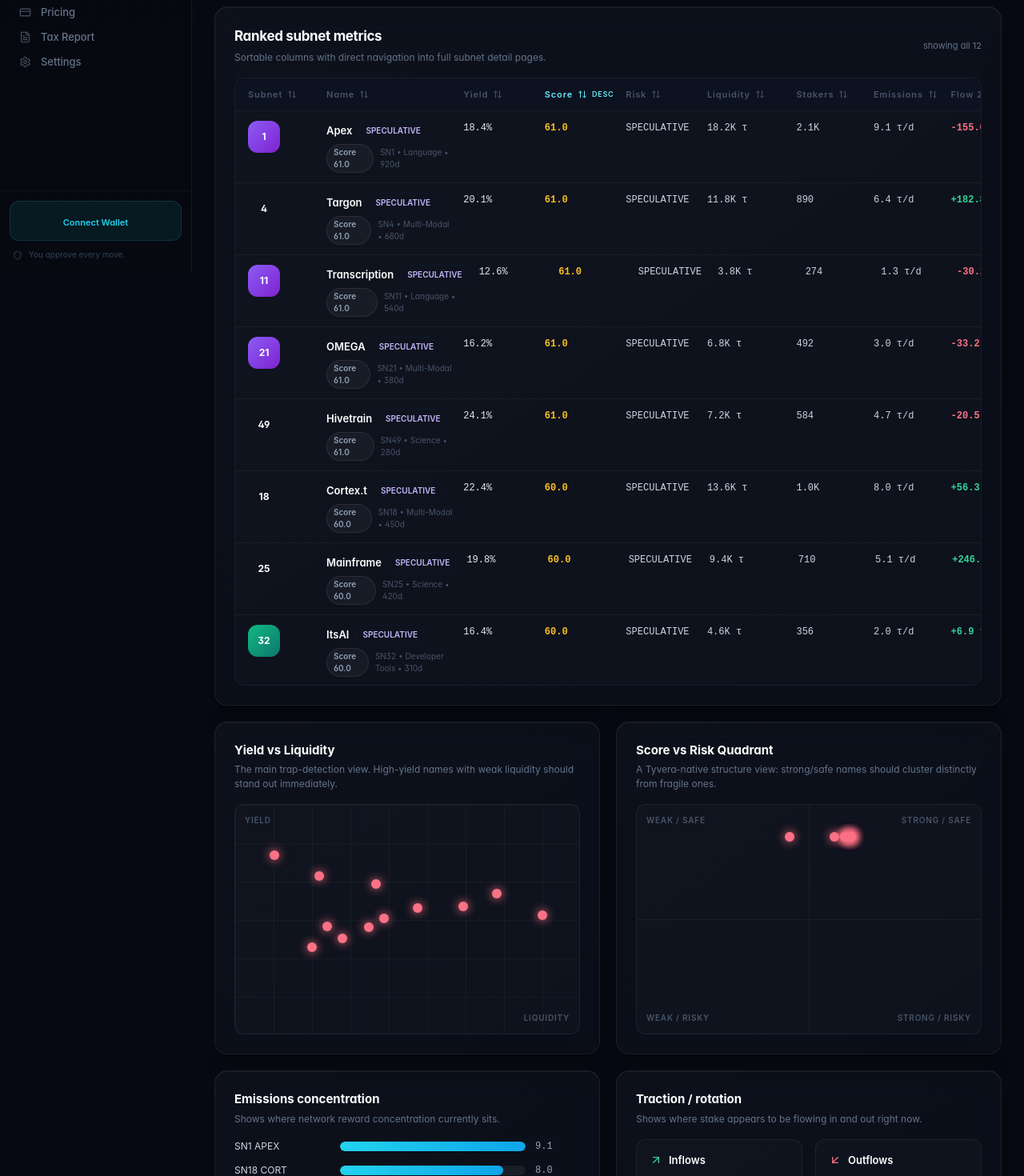
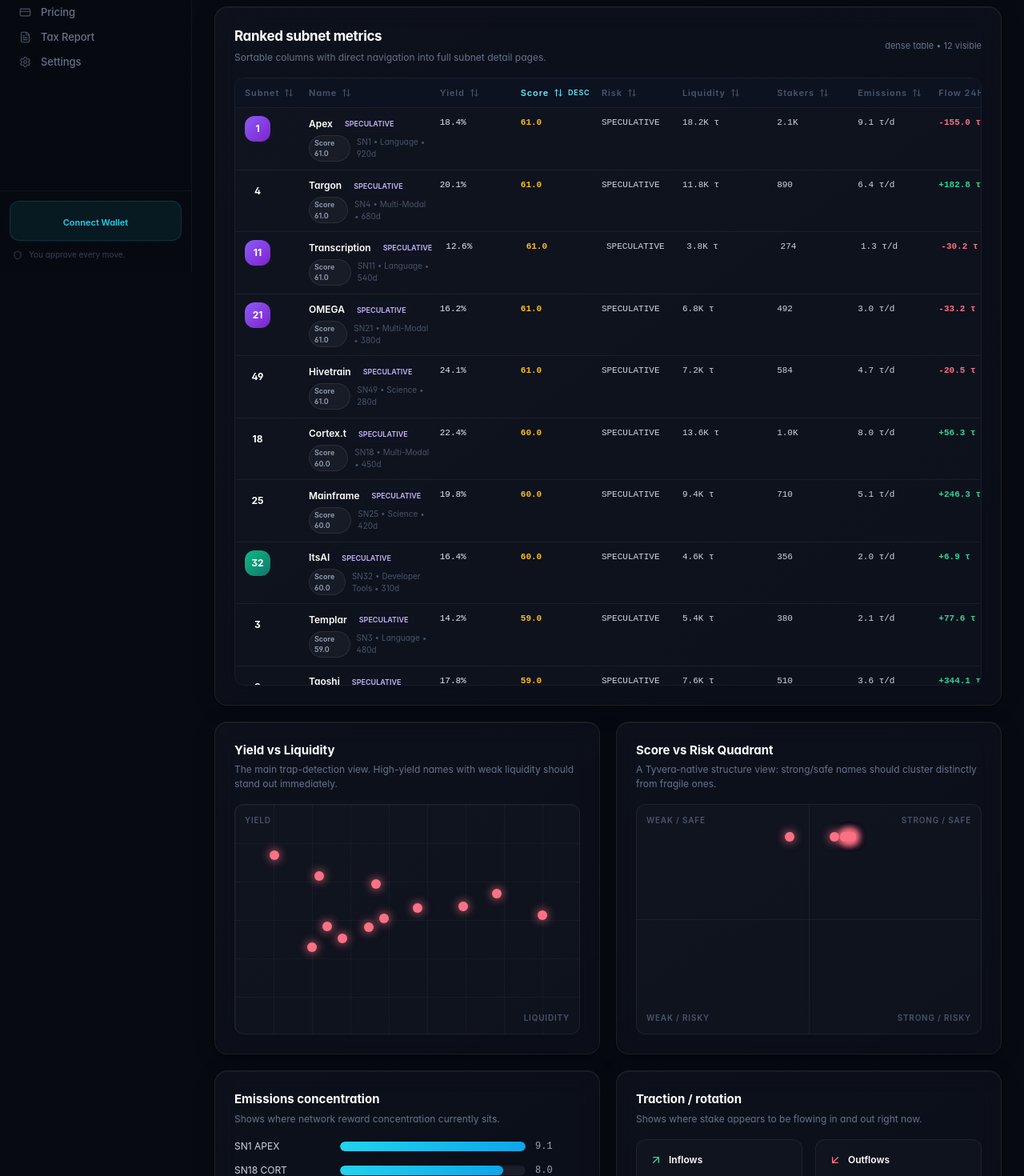
Before and after one commit to openclawbeta/tyvera, a Next.js app: page /metrics in a window 1280 px wide. Shown: the part 460-1930 px from the top of the page at 80% size. Built offline with nearby package versions, Linux system fonts and the light colour scheme; no server answers.

Commit message:
tighten metrics table density

```diff
--- a/app/(app)/metrics/page.tsx
+++ b/app/(app)/metrics/page.tsx
@@ -297,12 +297,12 @@ export default function MetricsPage() {
                 <div className="text-[17px] font-bold text-white tracking-[-0.02em]">Ranked subnet metrics</div>
                 <div className="text-[12px] text-slate-500 mt-1">Sortable columns with direct navigation into full subnet detail pages.</div>
               </div>
-              <div className="text-[11px] text-slate-500">showing all {filtered.length}</div>
+              <div className="text-[11px] text-slate-500">dense table • {filtered.length} visible</div>
             </div>
 
             <div className="overflow-x-auto rounded-xl border border-white/[0.06] max-h-[760px]">
               <div className="min-w-[1280px]">
-                <div className="sticky top-0 z-10 grid grid-cols-[86px_1.6fr_.9fr_.9fr_.9fr_1fr_.85fr_.85fr_.9fr_.85fr_.8fr_.8fr] gap-3 px-4 py-3 text-[11px] font-semibold uppercase tracking-[0.08em] bg-[#0d1220] border-b border-white/[0.05]">
+                <div className="sticky top-0 z-10 grid grid-cols-[70px_1.35fr_.8fr_.8fr_.8fr_.95fr_.8fr_.8fr_.85fr_.8fr_.75fr_.75fr] gap-2.5 px-3 py-2.5 text-[11px] font-semibold uppercase tracking-[0.08em] bg-[#0d1220] border-b border-white/[0.05]">
                   <SortHeader label="Subnet" sortKey="netuid" currentKey={sortKey} currentDirection={sortDirection} onSort={handleSort} />
                   <SortHeader label="Name" sortKey="name" currentKey={sortKey} currentDirection={sortDirection} onSort={handleSort} />
                   <SortHeader label="Yield" sortKey="yield" currentKey={sortKey} currentDirection={sortDirection} onSort={handleSort} />
@@ -324,33 +324,33 @@ export default function MetricsPage() {
                       key={subnet.netuid}
                       onClick={() => router.push(`/subnets/${subnet.netuid}`)}
                       onMouseEnter={() => setSelected(subnet)}
-                      className="grid w-full text-left grid-cols-[86px_1.6fr_.9fr_.9fr_.9fr_1fr_.85fr_.85fr_.9fr_.85fr_.8fr_.8fr] gap-3 px-4 py-3 border-b border-white/[0.05] bg-white/[0.015] hover:bg-white/[0.03] transition-all"
+                      className="grid w-full text-left grid-cols-[70px_1.35fr_.8fr_.8fr_.8fr_.95fr_.8fr_.8fr_.85fr_.8fr_.75fr_.75fr] gap-2.5 px-3 py-2.5 border-b border-white/[0.05] bg-white/[0.015] hover:bg-white/[0.03] transition-all"
                     >
                       <div className="flex items-center">
-                        <div className={cn("w-10 h-10 rounded-xl flex items-center justify-center text-xs font-bold text-white bg-gradient-to-br", subnetGradient(subnet.netuid))}>
+                        <div className={cn("w-8 h-8 rounded-lg flex items-center justify-center text-xs font-bold text-white bg-gradient-to-br", subnetGradient(subnet.netuid))}>
                           {subnet.netuid}
                         </div>
                       </div>
                       <div>
                         <div className="flex items-center gap-2">
-                          <div className="text-[13px] font-semibold text-white">{subnet.name}</div>
-                          <span className={cn("px-2 py-1 rounded-full text-[10px] font-semibold border", riskBg(subnet.risk))}>{subnet.risk}</span>
+                          <div className="text-[12px] font-semibold text-white">{subnet.name}</div>
+                          <span className={cn("px-1.5 py-0.5 rounded-full text-[9px] font-semibold border", riskBg(subnet.risk))}>{subnet.risk}</span>
                         </div>
                         <div className="flex items-center gap-2 mt-1">
-                          <span className={cn("px-2 py-0.5 rounded-full text-[10px] font-semibold border", subnet.score >= 85 ? "bg-emerald-400/10 text-emerald-300 border-emerald-400/20" : subnet.score >= 75 ? "bg-amber-400/10 text-amber-300 border-amber-400/20" : "bg-white/[0.04] text-slate-400 border-white/[0.08]")}>Score {subnet.score.toFixed(1)}</span>
+                          <span className={cn("px-1.5 py-0.5 rounded-full text-[9px] font-semibold border", subnet.score >= 85 ? "bg-emerald-400/10 text-emerald-300 border-emerald-400/20" : subnet.score >= 75 ? "bg-amber-400/10 text-amber-300 border-amber-400/20" : "bg-white/[0.04] text-slate-400 border-white/[0.08]")}>Score {subnet.score.toFixed(1)}</span>
                           <span className="text-[10px] text-slate-600">SN{subnet.netuid} • {subnet.category} • {subnet.age}d</span>
                         </div>
                       </div>
-                      <div className="font-mono text-[12px] text-slate-200">{subnet.yield.toFixed(1)}%</div>
-                      <div className={cn("font-mono text-[12px] font-semibold", scoreColor(subnet.score))}>{subnet.score.toFixed(1)}</div>
-                      <div className="font-mono text-[12px] text-slate-300">{subnet.risk}</div>
-                      <div className="font-mono text-[12px] text-slate-300">{formatLiquidity(subnet.liquidity)}</div>
-                      <div className="font-mono text-[12px] text-slate-300">{formatLargeNumber(subnet.stakers)}</div>
-                      <div className="font-mono text-[12px] text-slate-300">{subnet.emissions.toFixed(1)} τ/d</div>
-                      <div className={cn("font-mono text-[12px] font-semibold", flow24h >= 0 ? "text-emerald-400" : "text-rose-400")}>{formatFlow(flow24h)}</div>
-                      <div className={cn("font-mono text-[12px] font-semibold", flowPct >= 0 ? "text-emerald-400" : "text-rose-400")}>{flowPct >= 0 ? "+" : ""}{flowPct.toFixed(1)}%</div>
-                      <div className={cn("font-mono text-[12px] font-semibold", subnet.yieldDelta7d >= 0 ? "text-emerald-400" : "text-rose-400")}>{subnet.yieldDelta7d >= 0 ? "+" : ""}{subnet.yieldDelta7d.toFixed(1)}%</div>
-                      <div className="font-mono text-[12px] text-slate-300">{subnet.confidence ?? "—"}</div>
+                      <div className="font-mono text-[11px] text-slate-200">{subnet.yield.toFixed(1)}%</div>
+                      <div className={cn("font-mono text-[11px] font-semibold", scoreColor(subnet.score))}>{subnet.score.toFixed(1)}</div>
+                      <div className="font-mono text-[11px] text-slate-300">{subnet.risk}</div>
+                      <div className="font-mono text-[11px] text-slate-300">{formatLiquidity(subnet.liquidity)}</div>
+                      <div className="font-mono text-[11px] text-slate-300">{formatLargeNumber(subnet.stakers)}</div>
+                      <div className="font-mono text-[11px] text-slate-300">{subnet.emissions.toFixed(1)} τ/d</div>
+                      <div className={cn("font-mono text-[11px] font-semibold", flow24h >= 0 ? "text-emerald-400" : "text-rose-400")}>{formatFlow(flow24h)}</div>
+                      <div className={cn("font-mono text-[11px] font-semibold", flowPct >= 0 ? "text-emerald-400" : "text-rose-400")}>{flowPct >= 0 ? "+" : ""}{flowPct.toFixed(1)}%</div>
+                      <div className={cn("font-mono text-[11px] font-semibold", subnet.yieldDelta7d >= 0 ? "text-emerald-400" : "text-rose-400")}>{subnet.yieldDelta7d >= 0 ? "+" : ""}{subnet.yieldDelta7d.toFixed(1)}%</div>
+                      <div className="font-mono text-[11px] text-slate-300">{subnet.confidence ?? "—"}</div>
                     </button>
                   );
                 })}
@@ -430,7 +430,7 @@ export default function MetricsPage() {
               <div className="text-[12px] text-slate-500 mb-4">Shows where stake appears to be flowing in and out right now.</div>
               <div className="grid grid-cols-1 md:grid-cols-2 gap-4">
                 <div className="rounded-xl border border-white/[0.06] bg-white/[0.02] p-4">
-                  <div className="flex items-center gap-2 text-[13px] font-semibold text-white mb-3"><ArrowUpRight className="w-4 h-4 text-emerald-400" /> Inflows</div>
+                  <div className="flex items-center gap-2 text-[12px] font-semibold text-white mb-3"><ArrowUpRight className="w-4 h-4 text-emerald-400" /> Inflows</div>
                   <div className="space-y-3">
                     {topInflows.map((subnet) => (
                       <div key={subnet.netuid} className="text-[12px]">
@@ -441,7 +441,7 @@ export default function MetricsPage() {
                   </div>
                 </div>
                 <div className="rounded-xl border border-white/[0.06] bg-white/[0.02] p-4">
-                  <div className="flex items-center gap-2 text-[13px] font-semibold text-white mb-3"><ArrowDownLeft className="w-4 h-4 text-rose-400" /> Outflows</div>
+                  <div className="flex items-center gap-2 text-[12px] font-semibold text-white mb-3"><ArrowDownLeft className="w-4 h-4 text-rose-400" /> Outflows</div>
                   <div className="space-y-3">
                     {topOutflows.map((subnet) => (
                       <div key={subnet.netuid} className="text-[12px]">
@@ -496,7 +496,7 @@ export default function MetricsPage() {
             {bestOpportunity && (
               <div className="space-y-4">
                 <div>
-                  <div className="text-[15px] font-semibold text-white">SN{bestOpportunity.netuid} {bestOpportunity.name}</div>
+                  <div className="text-[14px] font-semibold text-white">SN{bestOpportunity.netuid} {bestOpportunity.name}</div>
                   <div className="text-[12px] text-slate-400 leading-relaxed mt-2">Strongest composite quality right now with healthier allocator support than most alternatives.</div>
                 </div>
                 <div className="text-[12px] text-emerald-300">Score {bestOpportunity.score.toFixed(1)} • {bestOpportunity.risk} risk • confidence {bestOpportunity.confidence ?? "—"}</div>
@@ -509,7 +509,7 @@ export default function MetricsPage() {
             {warningSubnet && (
               <div className="space-y-4">
                 <div>
-                  <div className="text-[15px] font-semibold text-white">SN{warningSubnet.netuid} {warningSubnet.name}</div>
+                  <div className="text-[14px] font-semibold text-white">SN{warningSubnet.netuid} {warningSubnet.name}</div>
                   <div className="text-[12px] text-slate-400 leading-relaxed mt-2">High headline reward but weaker supporting conditions. This is the kind of subnet the metrics page should help users avoid over-allocating into.</div>
                 </div>
                 <div className="text-[12px] text-rose-300">{warningSubnet.yield.toFixed(1)}% yield • {warningSubnet.risk} risk • {warningSubnet.yieldDelta7d.toFixed(1)}% 7d</div>
@@ -522,7 +522,7 @@ export default function MetricsPage() {
             <div className="space-y-4">
               {topInflows.slice(0, 2).map((subnet) => (
                 <div key={subnet.netuid}>
-                  <div className="text-[15px] font-semibold text-white">SN{subnet.netuid} {subnet.name}</div>
+                  <div className="text-[14px] font-semibold text-white">SN{subnet.netuid} {subnet.name}</div>
                   <div className="text-[12px] text-slate-400 leading-relaxed mt-2">Gaining visible stake traction. Useful for spotting which subnets are attracting fresh allocator attention.</div>
                   <div className="mt-2 text-[12px] text-emerald-300">{formatFlow(getFlow24h(subnet))} • {getFlowPct(subnet).toFixed(1)}%</div>
                 </div>
```
